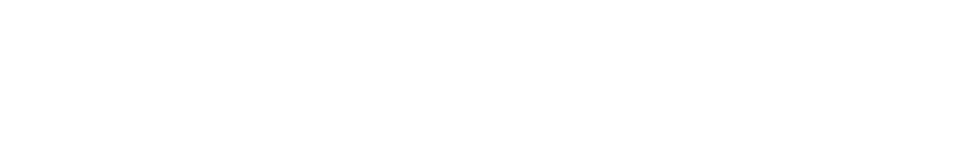
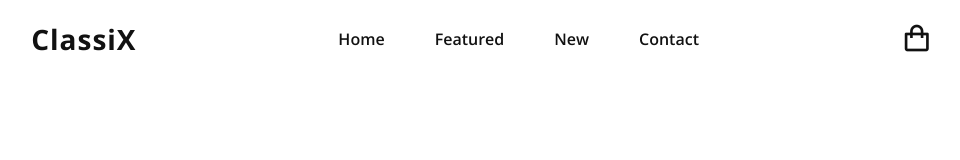
Before and after one commit to matador7495/Ecommerce-Website, a plain HTML site: page index.html in a window 1280 px wide. Shown: the whole page, without its empty margins (148-1108 px from the left). Drawn offline with nearby package versions, Linux system fonts and the light colour scheme.

Commit message:
header section

```diff
--- a/css/style.css
+++ b/css/style.css
@@ -17,3 +17,64 @@
   --h3-font: 2rem;
   --normal-font: 1rem;
 }
+
+body {
+  background: var(--bg-color);
+  color: var(--text-color);
+}
+
+header {
+  width: 100%;
+  top: 0;
+  right: 0;
+  z-index: 1000;
+  position: fixed;
+  display: flex;
+  align-items: center;
+  justify-content: space-between;
+  background: transparent;
+  padding: 20px 14%;
+  transition: all 0.35 ease;
+}
+
+.logo {
+  font-size: 28px;
+  font-weight: 700;
+  letter-spacing: 1px;
+  color: var(--text-color);
+}
+
+.navlist {
+  display: flex;
+}
+
+.navlist a {
+  color: var(--text-color);
+  font-weight: 600;
+  padding: 10px 25px;
+  font-size: var(--normal-font);
+  transition: all 0.36s ease;
+}
+
+.navlist a:hover {
+  color: var(--main-color);
+}
+
+.header-icons i {
+  font-size: 32px;
+  color: var(--text-color);
+  margin-right: 20px;
+  transition: all 0.36s ease;
+}
+
+.header-icons i:hover {
+  color: var(--main-color);
+}
+
+#menu-icon {
+  font-size: 34px;
+  color: var(--text-color);
+  z-index: 10001;
+  margin-right: 20px;
+  display: none;
+}
--- a/index.html
+++ b/index.html
@@ -17,6 +17,20 @@
       />
    </head>
    <body>
+      <!-- header section -->
+      <header>
+         <a href="#" class="logo">ClassiX</a>
+         <ul class="navlist">
+            <li><a href="#home">Home</a></li>
+            <li><a href="#featured">Featured</a></li>
+            <li><a href="#new">New</a></li>
+            <li><a href="#contact">Contact</a></li>
+         </ul>
+         <div class="header-icons">
+            <a href="#"><i class="bx bx-shopping-bag"></i></a>
+            <div class="bx bx-menu" id="menu-icon"></div>
+         </div>
+      </header>
       <!-- link to js -->
       <script src="js/script.js"></script>
    </body>
```
